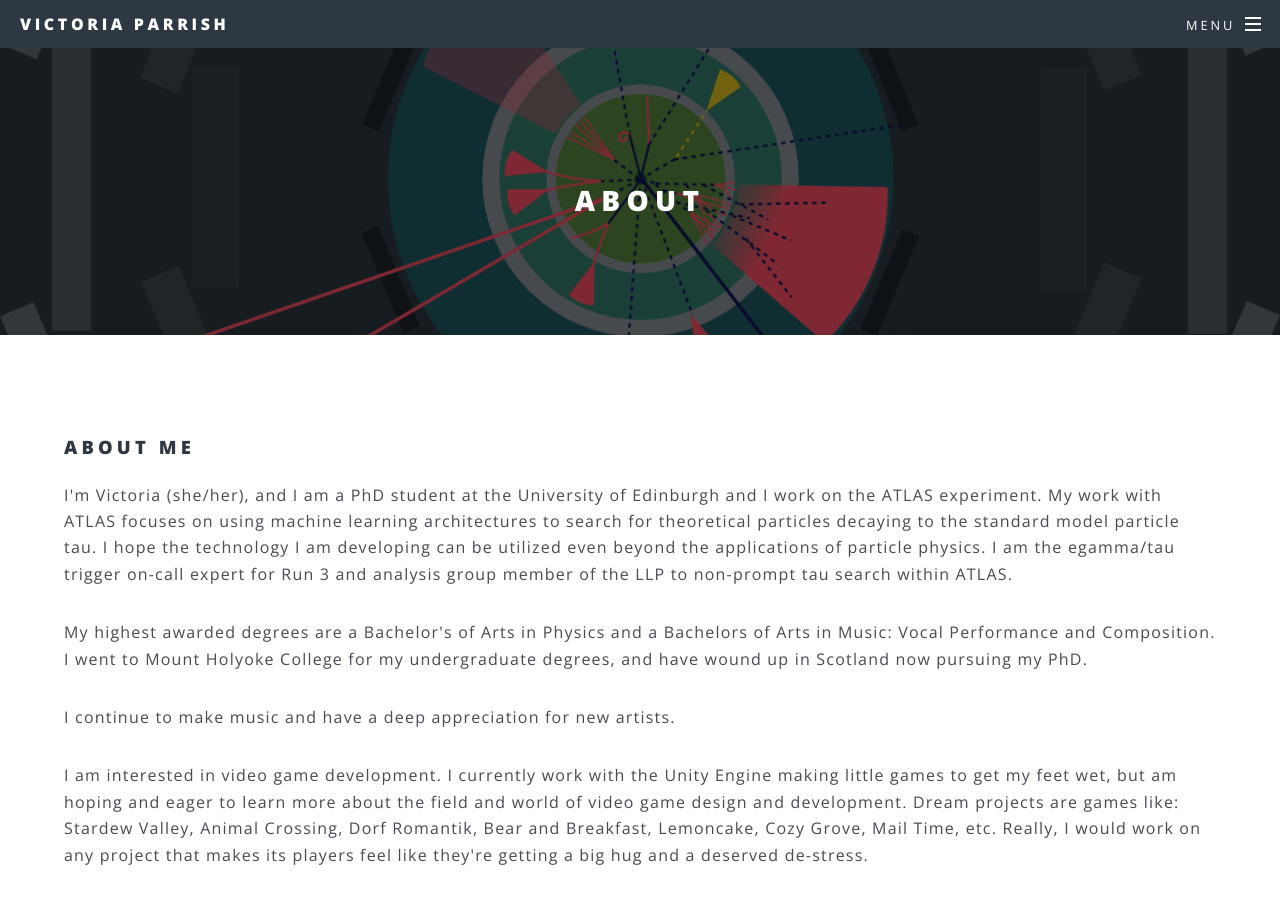
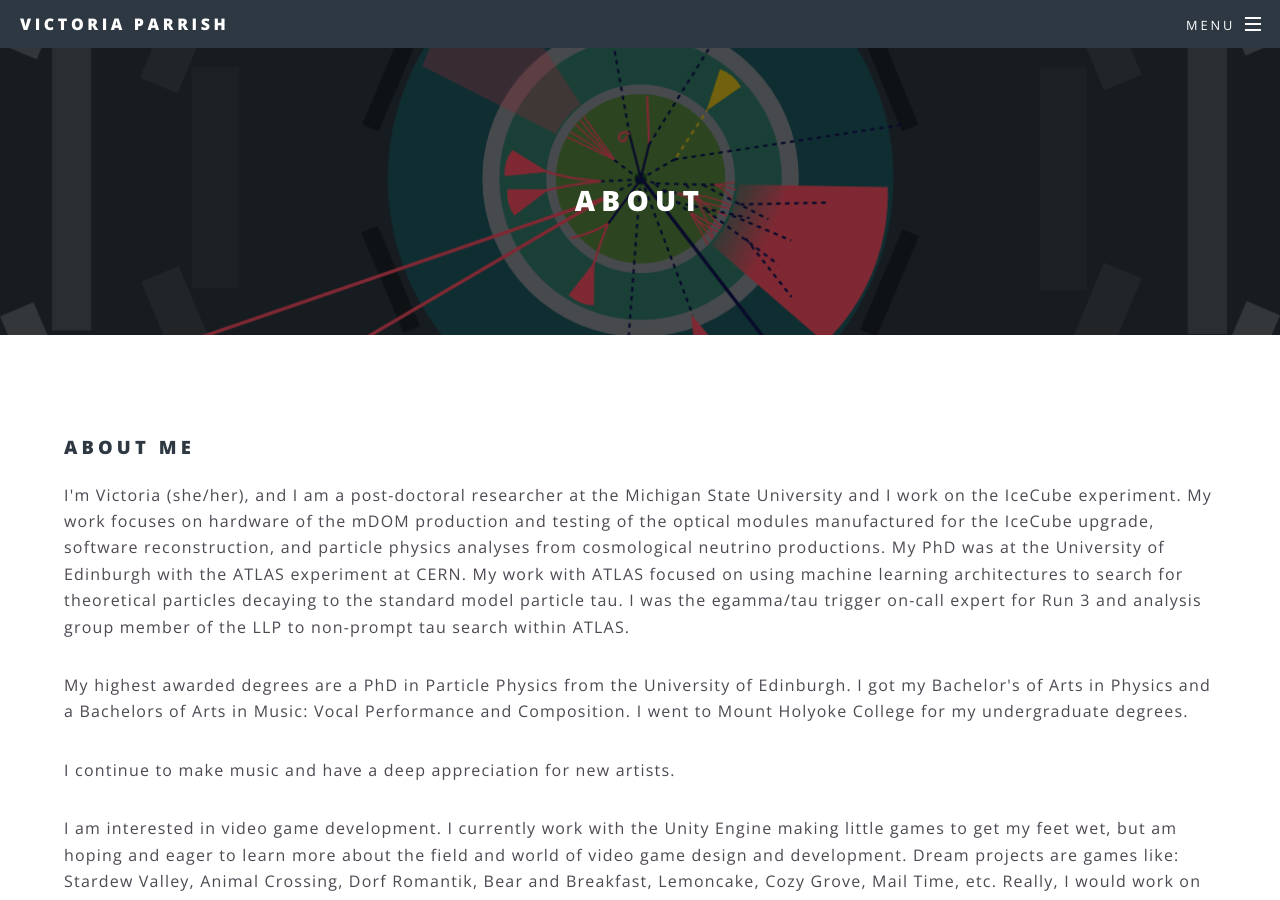
Before and after one commit to victoria-parrish/victoria-parrish.github.io, a Jekyll site: the page built from about.html, in a window 1280 px wide and 900 px high. Built offline with Jekyll 4.4.1, drawn with Linux system fonts in a browser that asks for light colours.

Commit message:
postdoc changes

```diff
--- a/about.html
+++ b/about.html
@@ -3,10 +3,12 @@ layout: page
 title: about
 ---
 	<h3>About me</h3>
-	<p>I'm Victoria (she/her), and I am a PhD student at the University of Edinburgh and I work on the ATLAS experiment. My work with ATLAS focuses on using machine learning architectures to search for theoretical particles decaying to the standard model particle tau. I hope the technology I am developing can be utilized even beyond the applications of particle physics. I am the egamma/tau trigger on-call expert for Run 3 and analysis group member of the LLP to non-prompt tau search within ATLAS.
+	<p>I'm Victoria (she/her), and I am a post-doctoral researcher at the Michigan State University and I work on the IceCube experiment. My work focuses on hardware of the mDOM production and testing of the optical modules manufactured for the IceCube upgrade, software reconstruction, and particle physics analyses from cosmological neutrino productions.
+
+	My PhD was at the University of Edinburgh with the ATLAS experiment at CERN. My work with ATLAS focused on using machine learning architectures to search for theoretical particles decaying to the standard model particle tau. I was the egamma/tau trigger on-call expert for Run 3 and analysis group member of the LLP to non-prompt tau search within ATLAS.
 	</p>
 	<p>
-	My highest awarded degrees are a Bachelor's of Arts in Physics and a Bachelors of Arts in Music: Vocal Performance and Composition. I went to Mount Holyoke College for my undergraduate degrees, and have wound up in Scotland now pursuing my PhD.
+	My highest awarded degrees are a PhD in Particle Physics from the University of Edinburgh. I got my Bachelor's of Arts in Physics and a Bachelors of Arts in Music: Vocal Performance and Composition. I went to Mount Holyoke College for my undergraduate degrees.
 	</p>
 	<p>
 	I continue to make music and have a deep appreciation for new artists.
```
Also changed, not shown: 6 other files.
